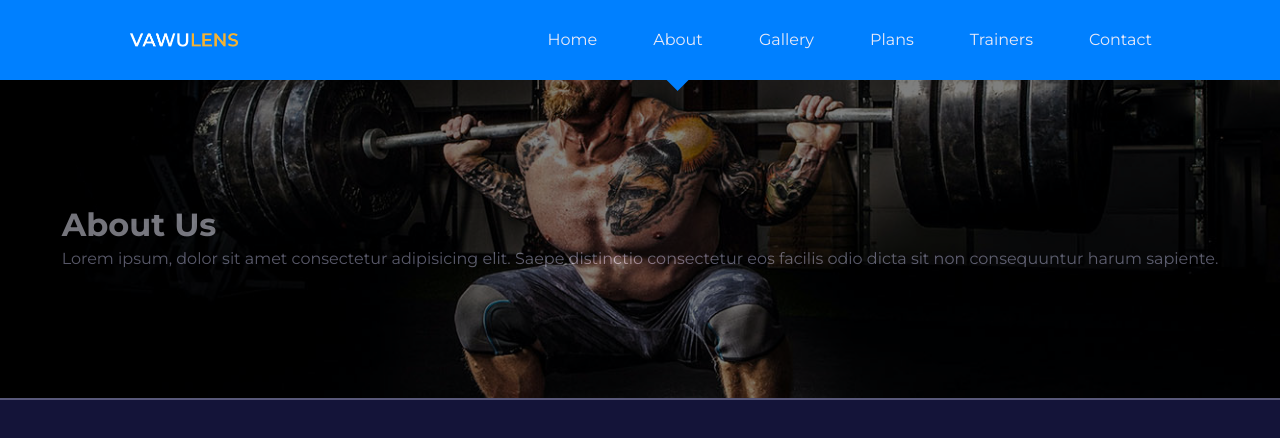
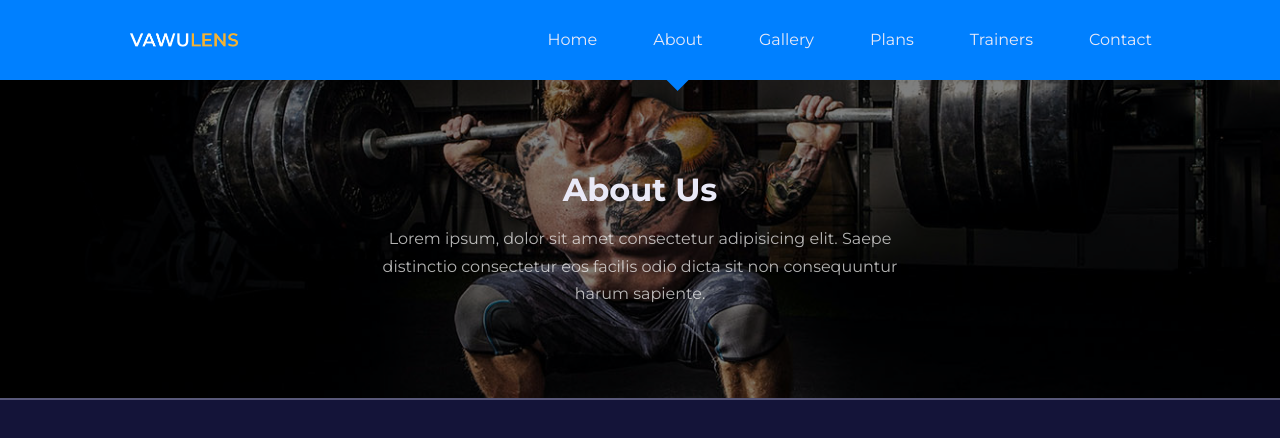
Before and after one commit to erickdc7/react-trainer-website, a React (Create React App) app: page /about in a window 1280 px wide. Shown: the top 438 px of the page. Built offline with nearby package versions, Linux system fonts and the light colour scheme; the HTML template or start-up script is replaced by a standard one.

Commit message:
header__content styles added to index.css

```diff
--- a/src/index.css
+++ b/src/index.css
@@ -186,6 +186,22 @@ section {
   opacity: 0.5;
 }
 
+.header__content {
+  position: relative;
+  width: 44%;
+  margin: 0 auto;
+  text-align: center;
+  color: var(--color-gray-100);
+}
+
+.header__content h2 {
+  margin-bottom: 1rem;
+}
+
+.header__content p {
+  color: rgba(255, 255, 255, 0.7);
+}
+
 /* MEDIA QUERIES (medium screens) */
 @media screen and (max-width: 1024px) {
   .container {
```
